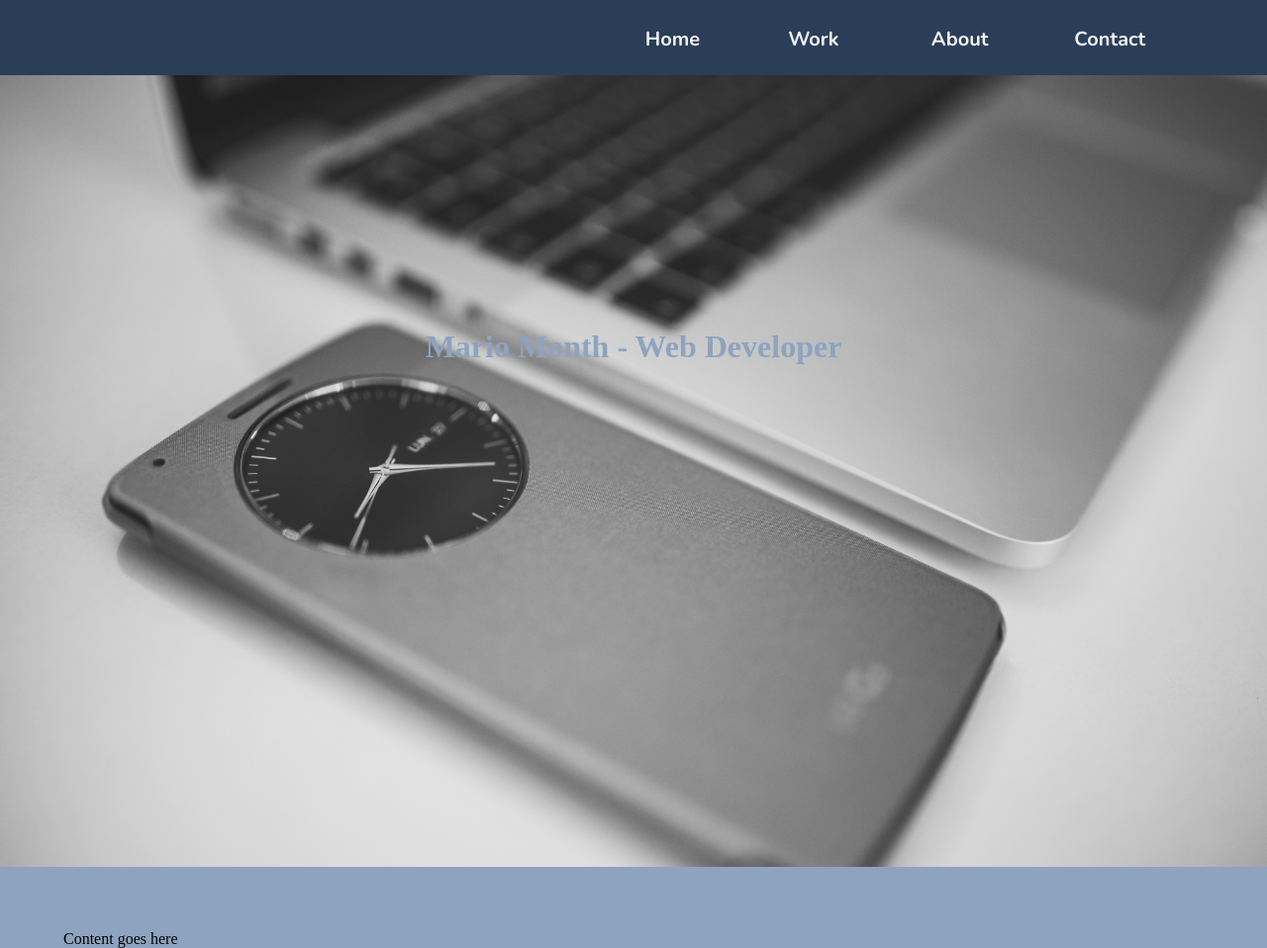
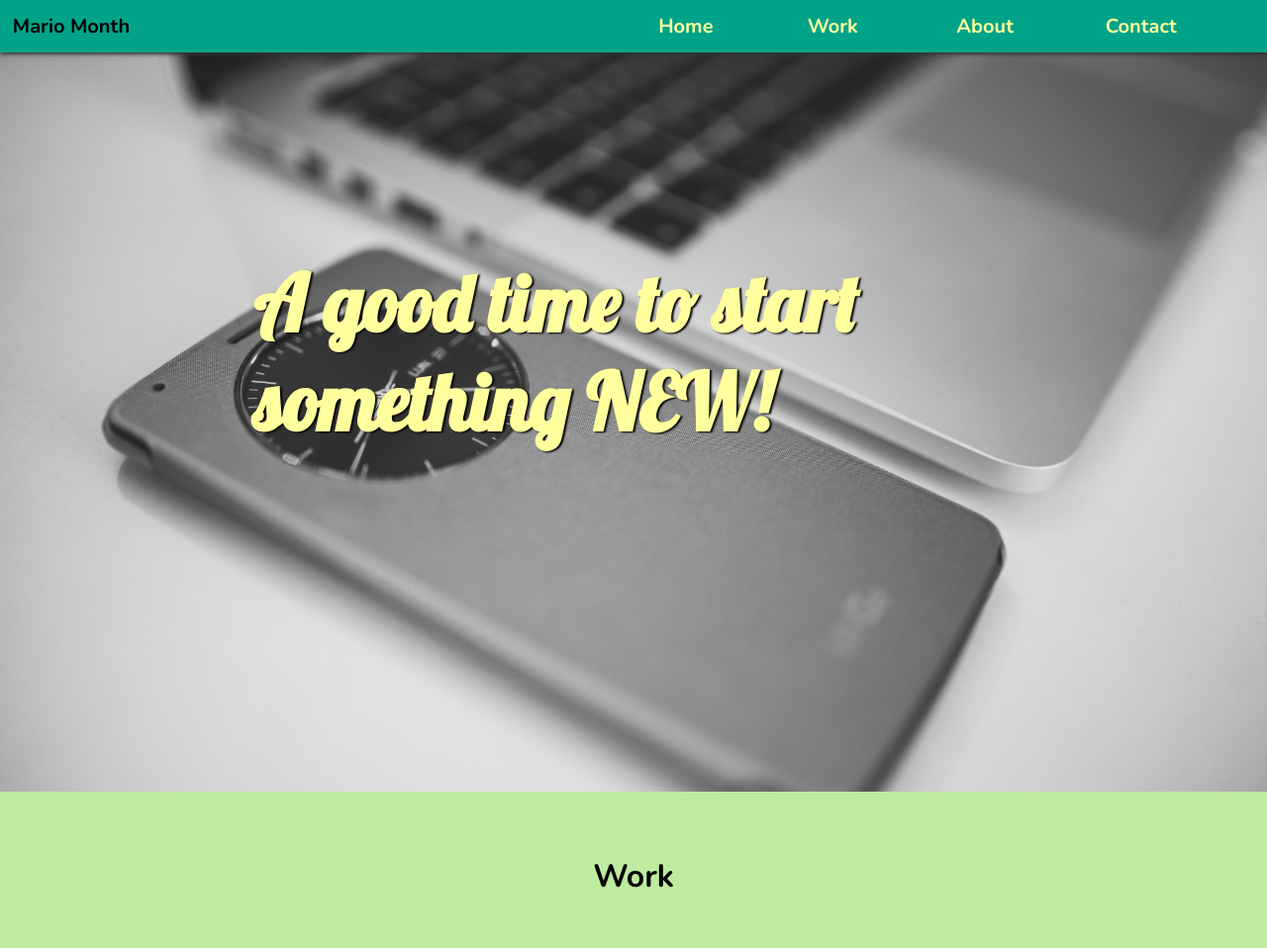
Before and after one commit to mkmonth/Portfolio, a website: page index.html in a window 1280 px wide. Shown: the whole page at 99% size. After the commit the page ends 907 px from the top, so only its background shows below. Drawn offline with nearby package versions, Linux system fonts and the light colour scheme.

Commit message:
Changed color scheme

```diff
--- a/index.html
+++ b/index.html
@@ -4,9 +4,11 @@
 	<title>Mario Month</title>
 	<link rel="stylesheet" href="styles/style.css">
 	<link href='https://fonts.googleapis.com/css?family=Nunito:700' rel='stylesheet' type='text/css'>
+	<link href='https://fonts.googleapis.com/css?family=Lobster' rel='stylesheet' type='text/css'>
 </head>
 <body>
-	<div id="header">
+	<div id="header" class="header-font">
+		<div>Mario Month</div>
 		<nav>
 			<ul>
 				<li><a href="#">Contact</a></li>
@@ -17,10 +19,10 @@
 		</nav>
 	</div>
 	<div id="main">
-	<h1>Mario Month - Web Developer</h1>
+	<h1>A good time to start something NEW!</h1>
 	</div>
 	<div id="content">
-		Content goes here
+		<h1 class="header-font">Work</h1>
 	</div>
 </body>
 </html>
--- a/styles/style.css
+++ b/styles/style.css
@@ -5,21 +5,30 @@ html, body {
 }
 
 body {
-	background-color: #8EA3BF;
+	background-color: #BEEB9F;
+}
+
+.header-font {
+	font-family: 'Nunito', sans-serif;
 }
 
 #header {
-	background-color: #2A3E59;
+	background-color: #00A388;
 	margin: 0;
-	padding: 2%;
-	width: 96%;
+	padding: 1%;
+	width: 98%;
 	box-shadow: 0px 2px 4px #333;
-	font-family: 'Nunito', sans-serif;
 	font-size: 1.25em;
+	position: absolute;
+}
+
+#header div {
+	float: left;
+	margin: 0;
 }
 
 nav {
-	margin-bottom: 2%;
+	margin: 0;
 	padding: 0;
 	width: 100%;
 	height: 100%;
@@ -27,7 +36,7 @@ nav {
 
 nav ul {
 	list-style: none;
-	margin: 0 2% 0 0;
+	margin: 0;
 	padding: 0;
 }
 
@@ -39,11 +48,11 @@ nav ul li {
 
 nav ul li a {
 	text-decoration: none;
-	color: #F2F2F2;
+	color: #FFFF9D;
 }
 
 nav ul li a:hover {
-	color: #C4EEF2;
+	color: #FF6138;
 }
 
 #main {
@@ -56,12 +65,19 @@ nav ul li a:hover {
 }
 
 #main h1 {
-	text-align: center;
 	padding: 20%;
 	margin: 0;
-	color: #8EA3BF;
+	color: #FFFF9D;
+	font-family: 'Lobster', cursive;
+	font-size: 5em;
+	text-shadow: 2px 1px 2px #000;
+
 }
 
 #content {
 	margin: 5%;
 }
+
+#content h1 {
+	text-align: center;
+}
```
